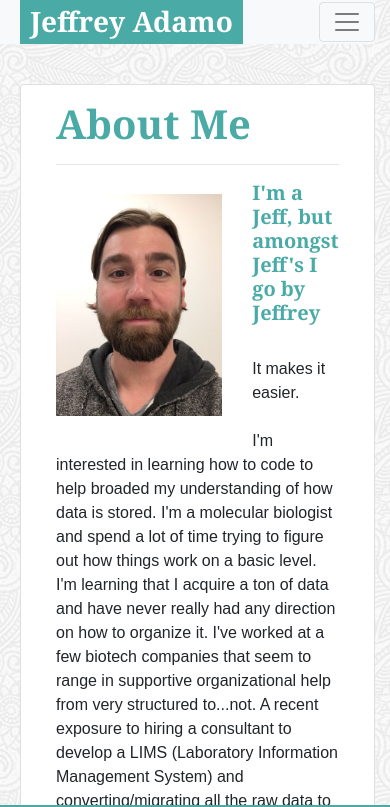
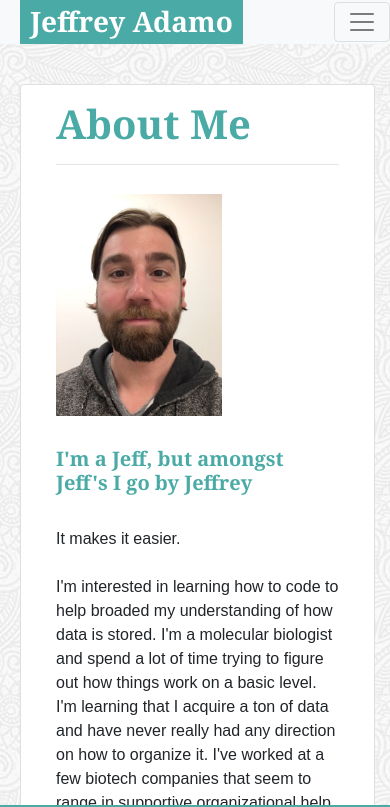
Before and after one commit to jeffreyadamo/Bootstrap-Portfolio, a plain HTML site: page index.html in a window 390 px wide. Shown: the top 807 px of the page. Drawn offline with nearby package versions, Linux system fonts and the light colour scheme.

Commit message:
Tutor session: navbar repair: hamburgler work; incorporated Bootstrap JS to index.html to get @media to start working.

```diff
--- a/assets/css/style.css
+++ b/assets/css/style.css
@@ -46,7 +46,7 @@ h3 {
 .container {
     margin: 0px 0px 0px 0px;
     padding-left: 0px;
-    width: 100%;
+    /* width: 100%;  */
 }
 
 .card {
@@ -112,3 +112,12 @@ footer {
     margin: 0;
     padding-bottom: 15px;
 }
+
+@media only screen and (max-width: 600px) {
+    .card-text {
+      padding-top: 250px;
+    }
+    .picInfo {
+        align-items: center;
+    }
+  }
--- a/index.html
+++ b/index.html
@@ -9,15 +9,11 @@
 </head>
 
 <body>
-    <div class="container">
-
-        <div class="row">
-            <div class="col-md-12">
     <nav class="navbar navbar-expand-lg navbar-light bg-light">
         <div class="navbar-brand">
             <h3>Jeffrey Adamo</h3>
         </div>
-                    <button class="navbar-toggler" type="button" data-toggle="collapse" data-target="#navbarSupportedContent" aria-controls="navbarSupportedContent" aria-expanded="false" aria-label="Toggle navigation">
+        <button class="navbar-toggler" type="button" data-toggle="collapse" data-target="#navbarSupportedContent">
         <span class="navbar-toggler-icon"></span>
         </button>
 
@@ -32,9 +28,14 @@
                 <li class="nav-item active">
                 <a class="nav-link" href="index.html">About </a>
                 </li>
-                        </ul>
-                    </div>
+
     </nav>
+
+    <div class="container">
+
+        <div class="row">
+            <div class="col-md-12">
+
             </div>
         </div>
 
@@ -78,5 +79,10 @@
             </div>
         </footer>
     </div>
+
+    <script src="https://code.jquery.com/jquery-3.4.1.slim.min.js" integrity="sha384-J6qa4849blE2+poT4WnyKhv5vZF5SrPo0iEjwBvKU7imGFAV0wwj1yYfoRSJoZ+n" crossorigin="anonymous"></script>
+    <script src="https://cdn.jsdelivr.net/npm/popper.js@1.16.0/dist/umd/popper.min.js" integrity="sha384-Q6E9RHvbIyZFJoft+2mJbHaEWldlvI9IOYy5n3zV9zzTtmI3UksdQRVvoxMfooAo" crossorigin="anonymous"></script>
+    <script src="https://stackpath.bootstrapcdn.com/bootstrap/4.4.1/js/bootstrap.min.js" integrity="sha384-wfSDF2E50Y2D1uUdj0O3uMBJnjuUD4Ih7YwaYd1iqfktj0Uod8GCExl3Og8ifwB6" crossorigin="anonymous"></script>
+
 </body>
 </html>
```
Lines whose indentation alone changed are shown as unchanged.
